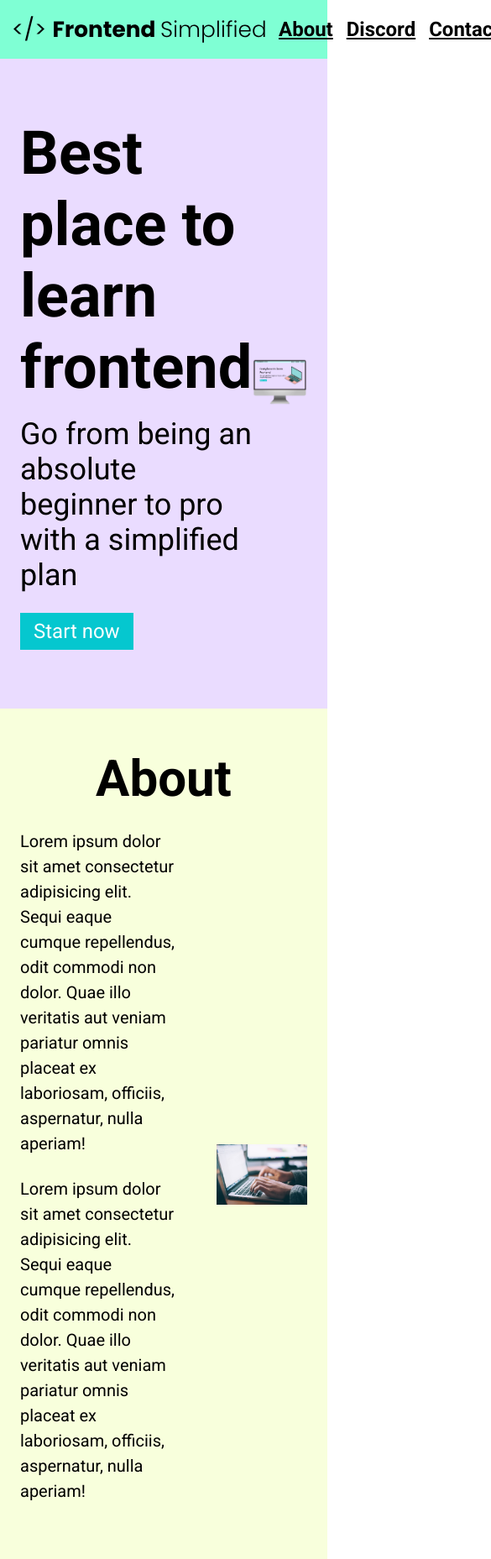
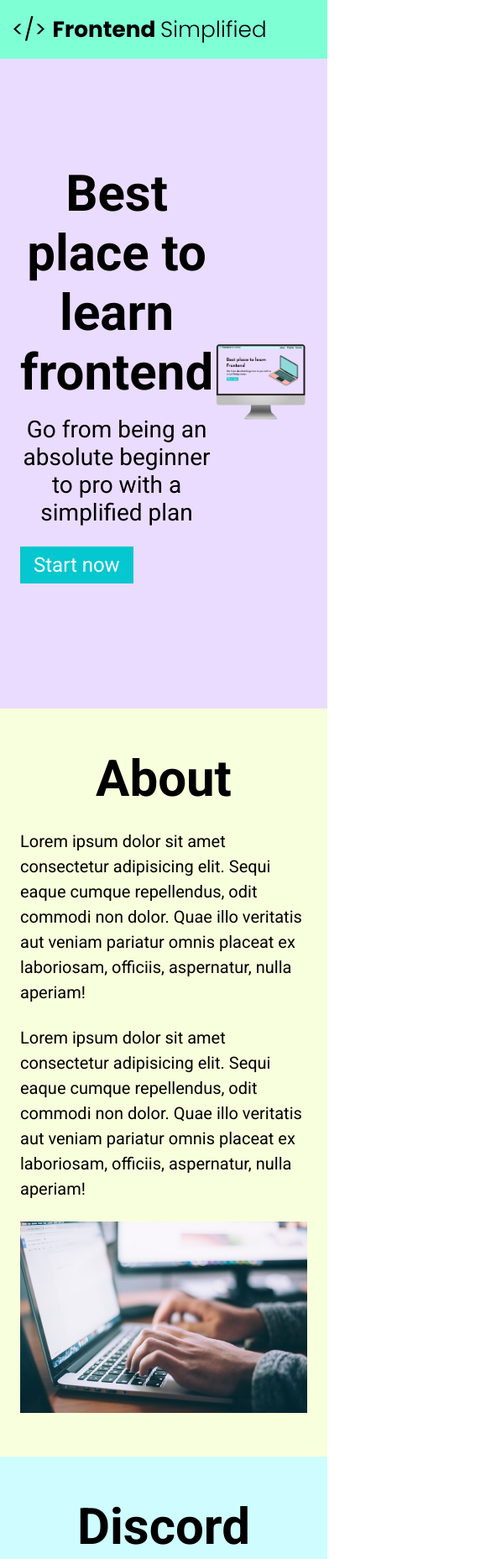
Before and after one commit to NaufalFiqri/first-mini-project, a plain HTML site: page index.html in a window 390 px wide. Shown: the top 1857 px of the page at 84% size, 585 px wide, since content can reach past the window. Drawn offline with Linux system fonts and the light colour scheme.

Commit message:
finished mobile responsiveness

```diff
--- a/index.html
+++ b/index.html
@@ -19,12 +19,14 @@
       </nav>
       <header>
         <div class="row">
+          <div class="home_description">
             <div>
               <h1>Best place to learn frontend</h1>
               <p class="subheader">
                 Go from being an absolute beginner to pro with a simplified plan
               </p>
-            <button>Start now</button>
+              <button class="home_description--button">Start now</button>
+            </div>
           </div>
         </div>
           <figure>
--- a/styles.css
+++ b/styles.css
@@ -141,6 +141,7 @@ form{
     display: flex;
     flex-direction: column;
     margin: 0 auto;
+    padding: 0 24px;
 }
 
 input,textarea{
@@ -174,3 +175,68 @@ footer{
     padding: 0 16px;
 
 }
+
+/* SMALL PHONES, TABLETS, LARGE SMARTPHONES*/
+@media (max-width: 728px){
+    .row{
+        flex-direction: column;
+    }
+
+    .home_description{
+        margin-bottom: 24px;
+        display: flex;
+        flex-direction: column;
+        align-items: center;
+    }
+
+    .home_description--button{
+        max-width: 240px;
+    }
+
+    h1{
+        text-align: center;
+        font-size: 60px;
+    }
+
+    .subheader{
+        text-align: center;
+        font-size: 28px;
+    }
+
+    ul{
+        display: none;
+    }
+
+    .section__description{
+        flex-direction: column;
+    }
+
+    .section__description--wrapper{
+        width: 100%;
+    }
+
+    .about__img--wrapper{
+        width: 100%;
+    }
+
+    #discord .section__description{
+        flex-direction: column-reverse;
+    }
+
+    footer{
+        padding: 48px 24px;
+    }
+
+    .footer_logo{
+        max-width: 360px;
+    }
+
+    .footer_link{
+        padding: 0 4px;
+        font-size: 18px;
+    }
+
+    .footer_links{
+        margin-bottom: 24px;
+    }
+}
```
Lines whose indentation alone changed are shown as unchanged.
